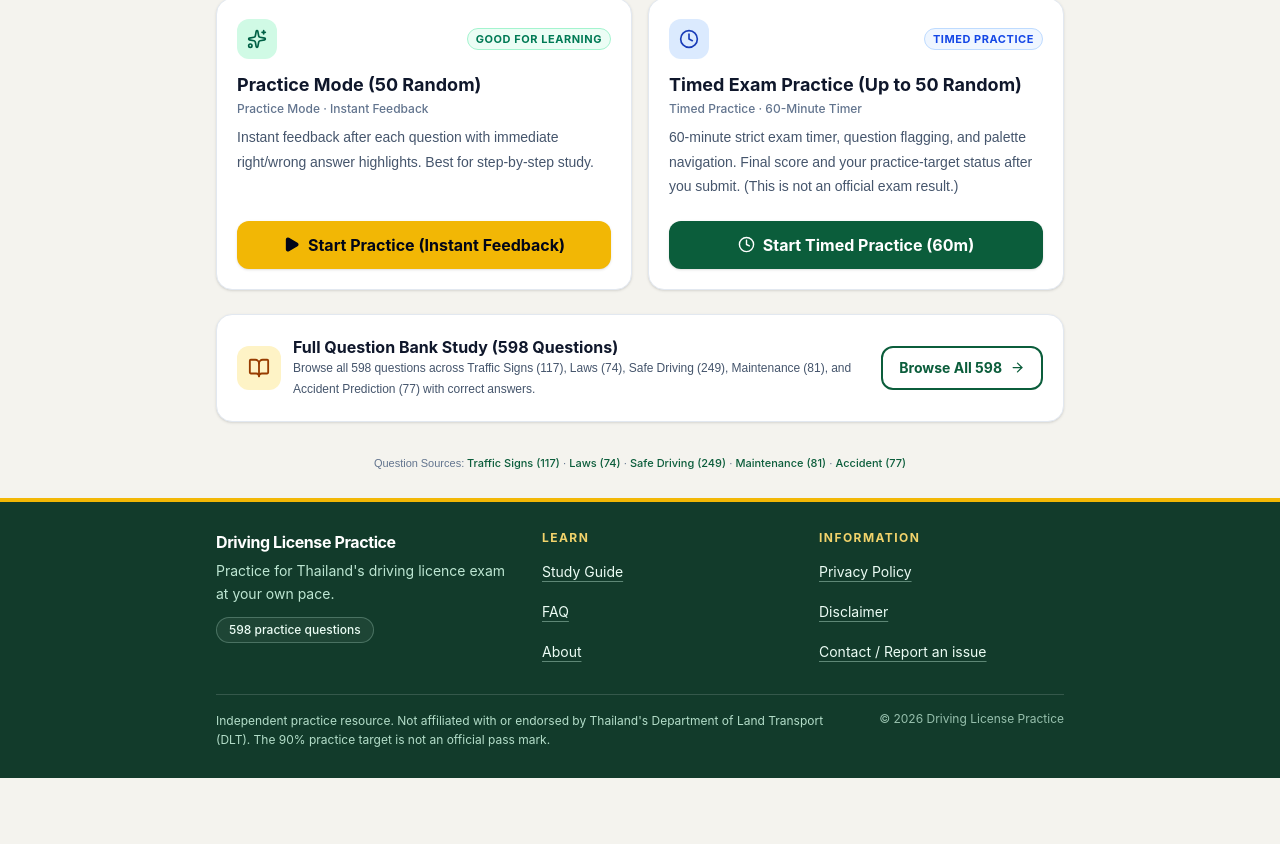
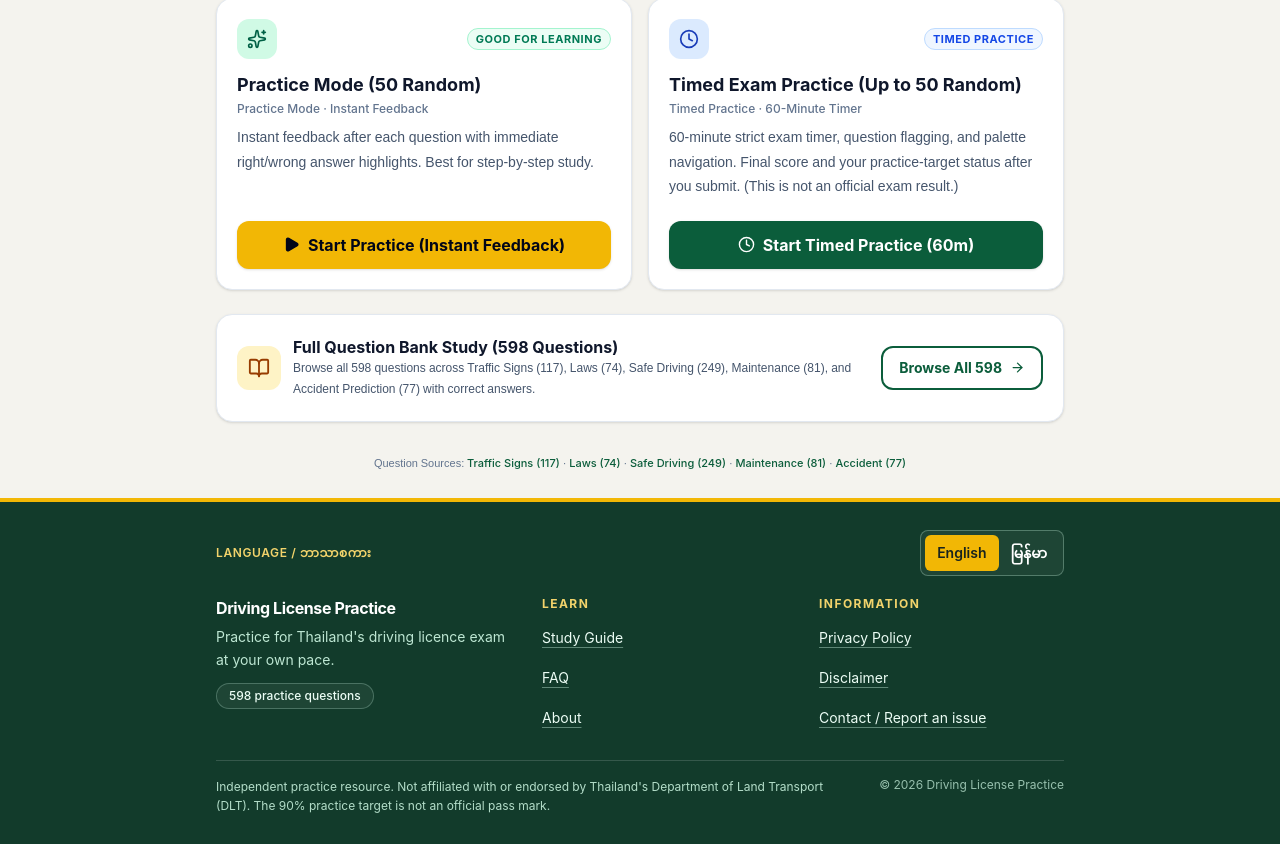
Before and after one commit to ZinLinn254995/Thai-Driving-License-Exam, a React (Vite) app: page / in a window 1280 px wide. Shown: the part 1226-2070 px from the top of the page. Before the commit the page ends 2004 px from the top, so only its background shows below. Built offline with nearby package versions, Linux system fonts and the light colour scheme.

Commit message:
Add English and Myanmar language switch to footer navigation

```diff
--- a/src/App.tsx
+++ b/src/App.tsx
@@ -26,6 +26,15 @@ import { sounds } from './utils/sound';
 export default function App() {
   const [currentView, setCurrentView] = useState<'home' | 'quiz' | 'result' | 'study' | 'history'>('home');
   const [studyInitialCategory, setStudyInitialCategory] = useState<ExamTopicFilter>('all');
+  const [siteLanguage, setSiteLanguage] = useState<'en' | 'my'>(() => {
+    try { return localStorage.getItem('thai_drive_site_language') === 'my' ? 'my' : 'en'; }
+    catch { return 'en'; }
+  });
+  const toggleSiteLanguage = () => setSiteLanguage((current) => {
+    const next = current === 'en' ? 'my' : 'en';
+    try { localStorage.setItem('thai_drive_site_language', next); } catch {}
+    return next;
+  });
 
   // Keep the interface in English and let learners reveal Myanmar translations.
   const lang: LanguageMode = 'en';
@@ -317,46 +326,42 @@ export default function App() {
         </Suspense>
       </main>
 
-      {/* Footer: compact, structured, and consistent with the site's road-sign green palette. */}
+      {/* Footer: compact, bilingual navigation for the six information pages. */}
       <footer className="mt-auto border-t-4 border-[#f2b705] bg-[#123b2b] text-white">
         <div className="mx-auto max-w-4xl px-5 py-6 sm:px-6 sm:py-7">
+          <div className="mb-5 flex flex-wrap items-center justify-between gap-3">
+            <p className="m-0 text-xs font-semibold uppercase tracking-wider text-[#f2d36b]">{siteLanguage === 'en' ? 'Language / ဘာသာစကား' : 'ဘာသာစကား / Language'}</p>
+            <div className="inline-flex rounded-lg border border-emerald-100/30 bg-white/5 p-1" role="group" aria-label="Choose language">
+              <button type="button" onClick={() => { setSiteLanguage('en'); try { localStorage.setItem('thai_drive_site_language', 'en'); } catch {} }} aria-pressed={siteLanguage === 'en'} className={`min-h-9 rounded-md px-3 text-sm font-semibold transition-colors focus-visible:outline focus-visible:outline-2 focus-visible:outline-offset-2 focus-visible:outline-white ${siteLanguage === 'en' ? 'bg-[#f2b705] text-[#19241e]' : 'text-white hover:bg-white/10'}`}>English</button>
+              <button type="button" onClick={() => { setSiteLanguage('my'); try { localStorage.setItem('thai_drive_site_language', 'my'); } catch {} }} aria-pressed={siteLanguage === 'my'} className={`min-h-9 rounded-md px-3 text-sm font-semibold transition-colors focus-visible:outline focus-visible:outline-2 focus-visible:outline-offset-2 focus-visible:outline-white ${siteLanguage === 'my' ? 'bg-[#f2b705] text-[#19241e]' : 'text-white hover:bg-white/10'}`}>မြန်မာ</button>
+            </div>
+          </div>
           <div className="grid grid-cols-1 gap-6 sm:grid-cols-[1.2fr_1fr_1fr] sm:gap-8">
             <div className="min-w-0">
-              <p className="m-0 text-base font-bold tracking-tight text-white">Driving License Practice</p>
-              <p className="mt-1.5 max-w-xs text-sm leading-relaxed text-emerald-100/90">
-                Practice for Thailand's driving licence exam at your own pace.
-              </p>
-              <p className="mt-3 inline-flex rounded-full border border-emerald-100/25 bg-white/5 px-3 py-1 text-xs font-medium text-emerald-50">
-                {QUESTIONS_BANK.length} practice questions
-              </p>
+              <p className="m-0 text-base font-bold tracking-tight text-white">{siteLanguage === 'en' ? 'Driving License Practice' : 'ယာဉ်မောင်းလိုင်စင် လေ့ကျင့်ရေး'}</p>
+              <p className="mt-1.5 max-w-xs text-sm leading-relaxed text-emerald-100/90">{siteLanguage === 'en' ? "Practice for Thailand's driving licence exam at your own pace." : 'ထိုင်းနိုင်ငံ ယာဉ်မောင်းလိုင်စင် စာမေးပွဲအတွက် မိမိအဆင်ပြေသည့်အချိန်တွင် လေ့ကျင့်ပါ။'}</p>
+              <p className="mt-3 inline-flex rounded-full border border-emerald-100/25 bg-white/5 px-3 py-1 text-xs font-medium text-emerald-50">{QUESTIONS_BANK.length} {siteLanguage === 'en' ? 'practice questions' : 'လေ့ကျင့်မေးခွန်း'}</p>
             </div>
-
-            <nav aria-label="Learning resources" className="min-w-0">
-              <h2 className="mb-2 text-xs font-bold uppercase tracking-[0.12em] text-[#f2d36b]">Learn</h2>
+            <nav aria-label={siteLanguage === 'en' ? 'Learning resources' : 'လေ့လာရန်'} className="min-w-0">
+              <h2 className="mb-2 text-xs font-bold uppercase tracking-[0.12em] text-[#f2d36b]">{siteLanguage === 'en' ? 'Learn' : 'လေ့လာရန်'}</h2>
               <ul className="m-0 grid list-none grid-cols-2 gap-x-3 gap-y-1 p-0 sm:grid-cols-1">
-                <li><a href="/study-guide.html" className="inline-flex min-h-9 items-center rounded-sm py-1 text-sm text-emerald-50 underline decoration-emerald-100/40 underline-offset-4 transition-colors hover:text-white hover:decoration-white focus-visible:outline-white">Study Guide</a></li>
-                <li><a href="/faq.html" className="inline-flex min-h-9 items-center rounded-sm py-1 text-sm text-emerald-50 underline decoration-emerald-100/40 underline-offset-4 transition-colors hover:text-white hover:decoration-white focus-visible:outline-white">FAQ</a></li>
-                <li><a href="/about.html" className="inline-flex min-h-9 items-center rounded-sm py-1 text-sm text-emerald-50 underline decoration-emerald-100/40 underline-offset-4 transition-colors hover:text-white hover:decoration-white focus-visible:outline-white">About</a></li>
+                <li><a href="/study-guide.html" className="inline-flex min-h-9 items-center rounded-sm py-1 text-sm text-emerald-50 underline decoration-emerald-100/40 underline-offset-4 transition-colors hover:text-white hover:decoration-white focus-visible:outline-white">{siteLanguage === 'en' ? 'Study Guide' : 'လေ့လာမှု လမ်းညွှန်'}</a></li>
+                <li><a href="/faq.html" className="inline-flex min-h-9 items-center rounded-sm py-1 text-sm text-emerald-50 underline decoration-emerald-100/40 underline-offset-4 transition-colors hover:text-white hover:decoration-white focus-visible:outline-white">{siteLanguage === 'en' ? 'FAQ' : 'မေးလေ့ရှိသော မေးခွန်းများ'}</a></li>
+                <li><a href="/about.html" className="inline-flex min-h-9 items-center rounded-sm py-1 text-sm text-emerald-50 underline decoration-emerald-100/40 underline-offset-4 transition-colors hover:text-white hover:decoration-white focus-visible:outline-white">{siteLanguage === 'en' ? 'About' : 'ကျွန်ုပ်တို့အကြောင်း'}</a></li>
               </ul>
             </nav>
-
-            <nav aria-label="Website information" className="min-w-0">
-              <h2 className="mb-2 text-xs font-bold uppercase tracking-[0.12em] text-[#f2d36b]">Information</h2>
+            <nav aria-label={siteLanguage === 'en' ? 'Website information' : 'ဝက်ဘ်ဆိုက် အချက်အလက်'} className="min-w-0">
+              <h2 className="mb-2 text-xs font-bold uppercase tracking-[0.12em] text-[#f2d36b]">{siteLanguage === 'en' ? 'Information' : 'အချက်အလက်'}</h2>
               <ul className="m-0 grid list-none grid-cols-2 gap-x-3 gap-y-1 p-0 sm:grid-cols-1">
-                <li><a href="/privacy.html" className="inline-flex min-h-9 items-center rounded-sm py-1 text-sm text-emerald-50 underline decoration-emerald-100/40 underline-offset-4 transition-colors hover:text-white hover:decoration-white focus-visible:outline-white">Privacy Policy</a></li>
-                <li><a href="/disclaimer.html" className="inline-flex min-h-9 items-center rounded-sm py-1 text-sm text-emerald-50 underline decoration-emerald-100/40 underline-offset-4 transition-colors hover:text-white hover:decoration-white focus-visible:outline-white">Disclaimer</a></li>
-                <li><a href="/contact.html" className="inline-flex min-h-9 items-center rounded-sm py-1 text-sm text-emerald-50 underline decoration-emerald-100/40 underline-offset-4 transition-colors hover:text-white hover:decoration-white focus-visible:outline-white">Contact / Report an issue</a></li>
+                <li><a href="/privacy.html" className="inline-flex min-h-9 items-center rounded-sm py-1 text-sm text-emerald-50 underline decoration-emerald-100/40 underline-offset-4 transition-colors hover:text-white hover:decoration-white focus-visible:outline-white">{siteLanguage === 'en' ? 'Privacy Policy' : 'ကိုယ်ရေးအချက်အလက် မူဝါဒ'}</a></li>
+                <li><a href="/disclaimer.html" className="inline-flex min-h-9 items-center rounded-sm py-1 text-sm text-emerald-50 underline decoration-emerald-100/40 underline-offset-4 transition-colors hover:text-white hover:decoration-white focus-visible:outline-white">{siteLanguage === 'en' ? 'Disclaimer' : 'ရှင်းလင်းချက်နှင့် ကန့်သတ်ချက်များ'}</a></li>
+                <li><a href="/contact.html" className="inline-flex min-h-9 items-center rounded-sm py-1 text-sm text-emerald-50 underline decoration-emerald-100/40 underline-offset-4 transition-colors hover:text-white hover:decoration-white focus-visible:outline-white">{siteLanguage === 'en' ? 'Contact / Report an issue' : 'ဆက်သွယ်ရန် / ပြဿနာတင်ပြရန်'}</a></li>
               </ul>
             </nav>
           </div>
-
           <div className="mt-5 border-t border-white/15 pt-4 sm:mt-6 sm:flex sm:items-start sm:justify-between sm:gap-6">
-            <p className="m-0 max-w-2xl text-xs leading-relaxed text-emerald-100/85">
-              Independent practice resource. Not affiliated with or endorsed by Thailand's Department of Land Transport (DLT). The 90% practice target is not an official pass mark.
-            </p>
-            <p className="mt-3 shrink-0 text-xs text-emerald-100/70 sm:mt-0">
-              © {new Date().getFullYear()} Driving License Practice
-            </p>
+            <p className="m-0 max-w-2xl text-xs leading-relaxed text-emerald-100/85">{siteLanguage === 'en' ? "Independent practice resource. Not affiliated with or endorsed by Thailand's Department of Land Transport (DLT). The 90% practice target is not an official pass mark." : 'ဤဝက်ဘ်ဆိုက်သည် သီးခြားလွတ်လပ်သော လေ့ကျင့်ရေးအရင်းအမြစ်ဖြစ်ပြီး ထိုင်းနိုင်ငံ ကုန်းလမ်းပို့ဆောင်ရေးဦးစီးဌာန (DLT) နှင့် မသက်ဆိုင်သလို ၎င်း၏ ထောက်ခံအတည်ပြုမှုလည်း မရှိပါ။ ၉၀% လေ့ကျင့်ရမှတ်သည် တရားဝင်အောင်မှတ် မဟုတ်ပါ။'}</p>
+            <p className="mt-3 shrink-0 text-xs text-emerald-100/70 sm:mt-0">© {new Date().getFullYear()} {siteLanguage === 'en' ? 'Driving License Practice' : 'ယာဉ်မောင်းလိုင်စင် လေ့ကျင့်ရေး'}</p>
           </div>
         </div>
       </footer>
```
